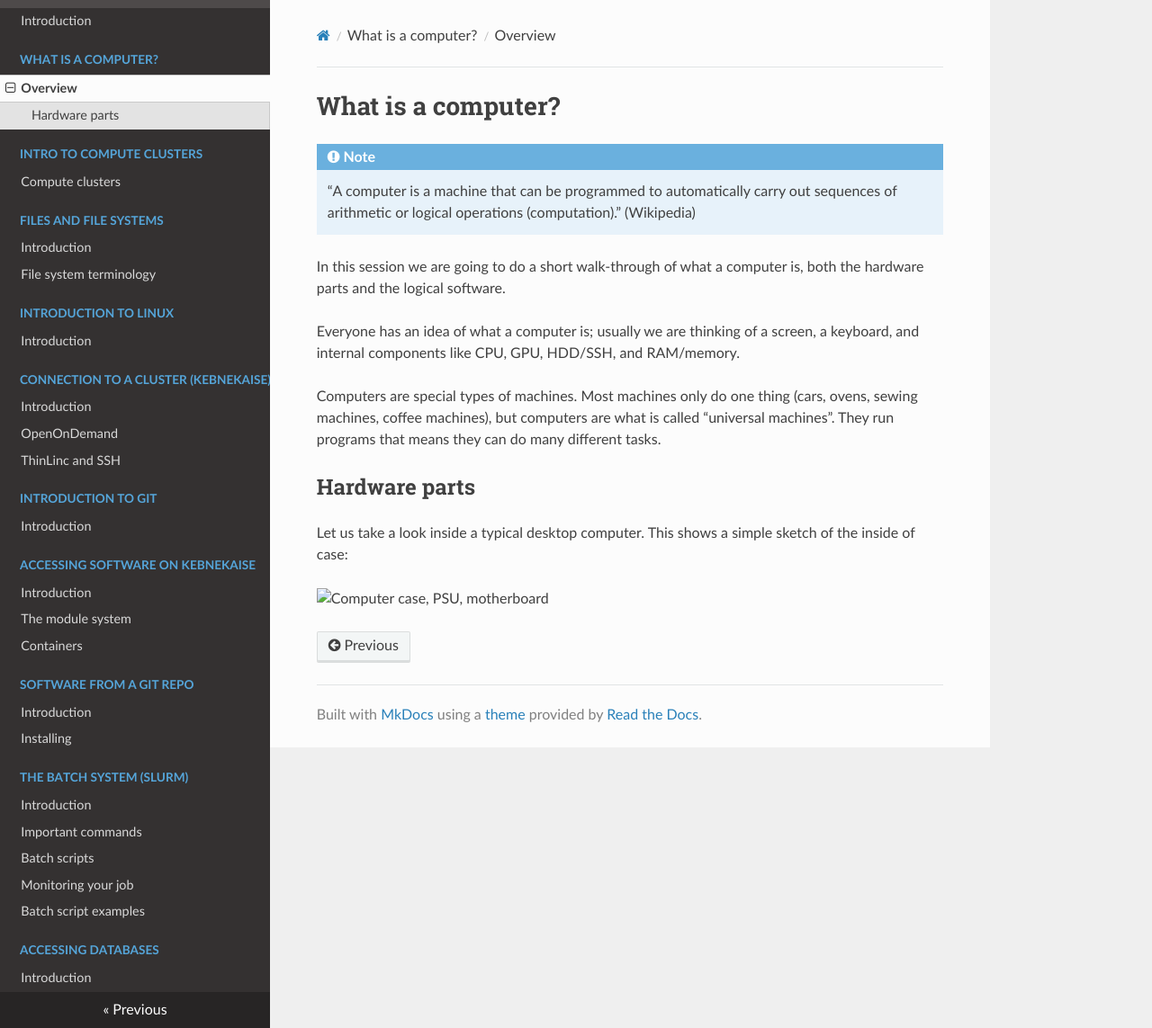
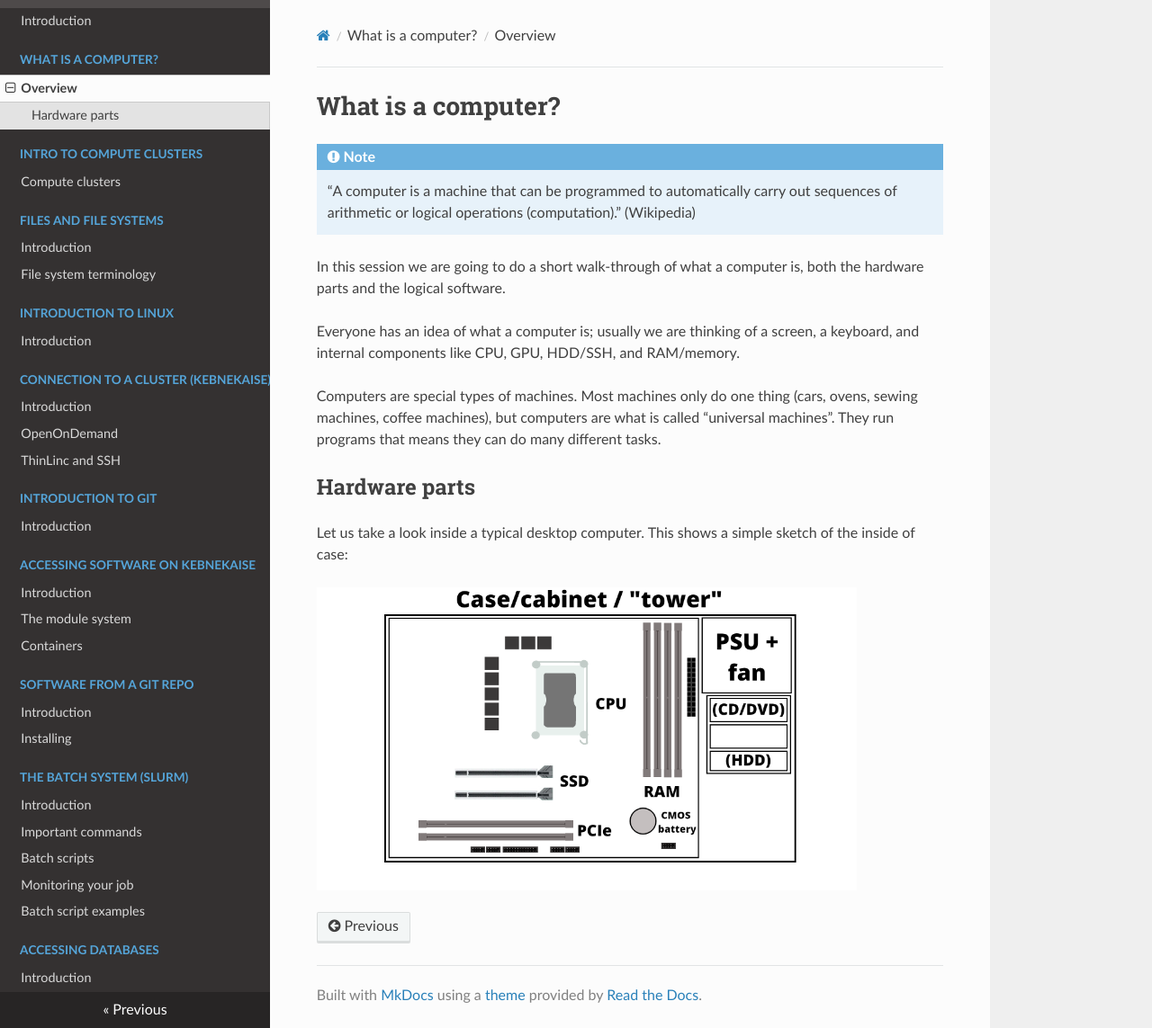
Before and after one commit to hpc2n/bioinformatics-hpc, an MkDocs documentation site: the page built from docs/1.computer/computer.md, in a window 1280 px wide and 1143 px high. Shown: the whole window at 90% size. Built offline with MkDocs 1.6.1, drawn with Linux system fonts in a browser that asks for light colours; nearby versions of some CDN libraries.

Commit message:
Adding some pictures and description

```diff
--- a/docs/1.computer/computer.md
+++ b/docs/1.computer/computer.md
@@ -15,4 +15,4 @@ Computers are special types of machines. Most machines only do one thing (cars,
 
 Let us take a look inside a typical desktop computer. This shows a simple sketch of the inside of case:
 
-![Computer case, PSU, motherboard]("../../images/desktop-case.png")
+![Computer case, PSU, motherboard](../../images/desktop-case.png){: style="width: 600px;"}
```
